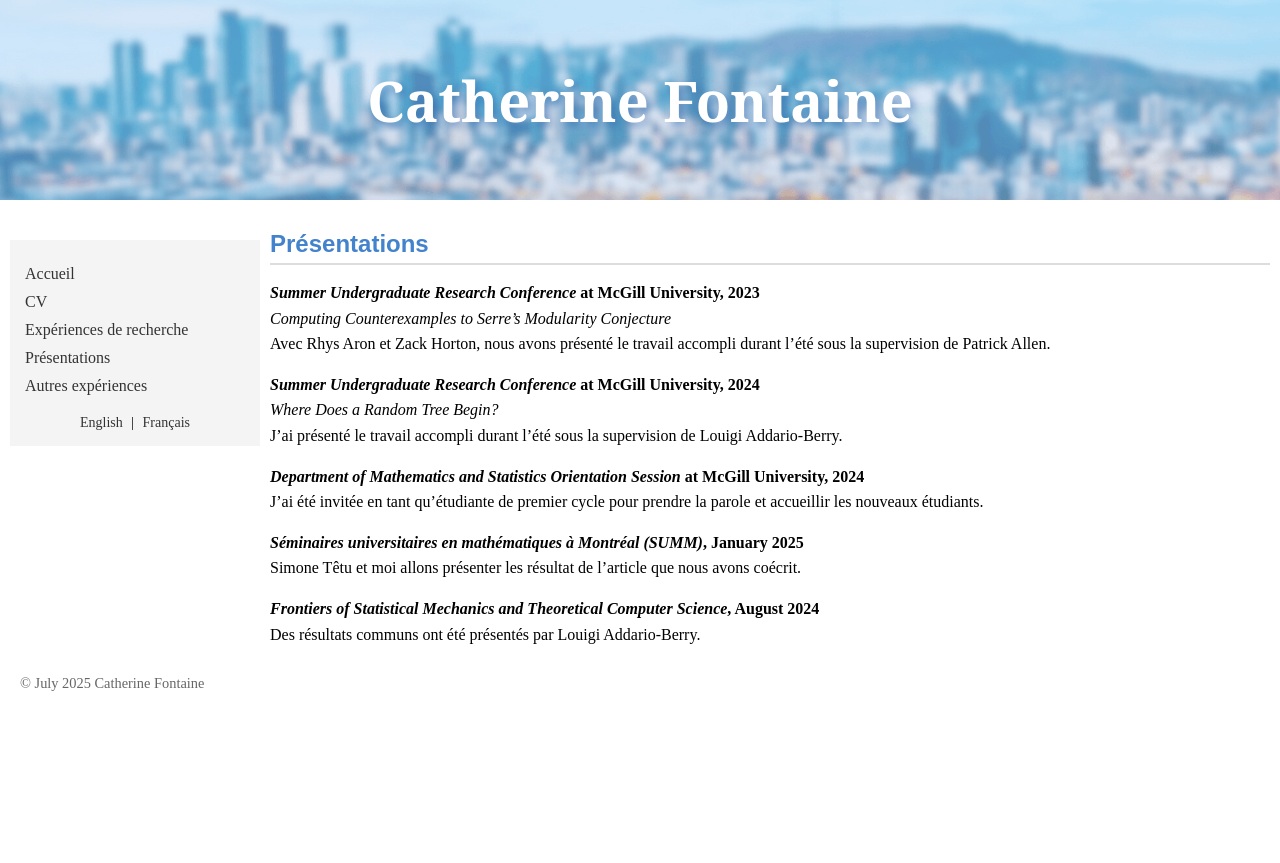
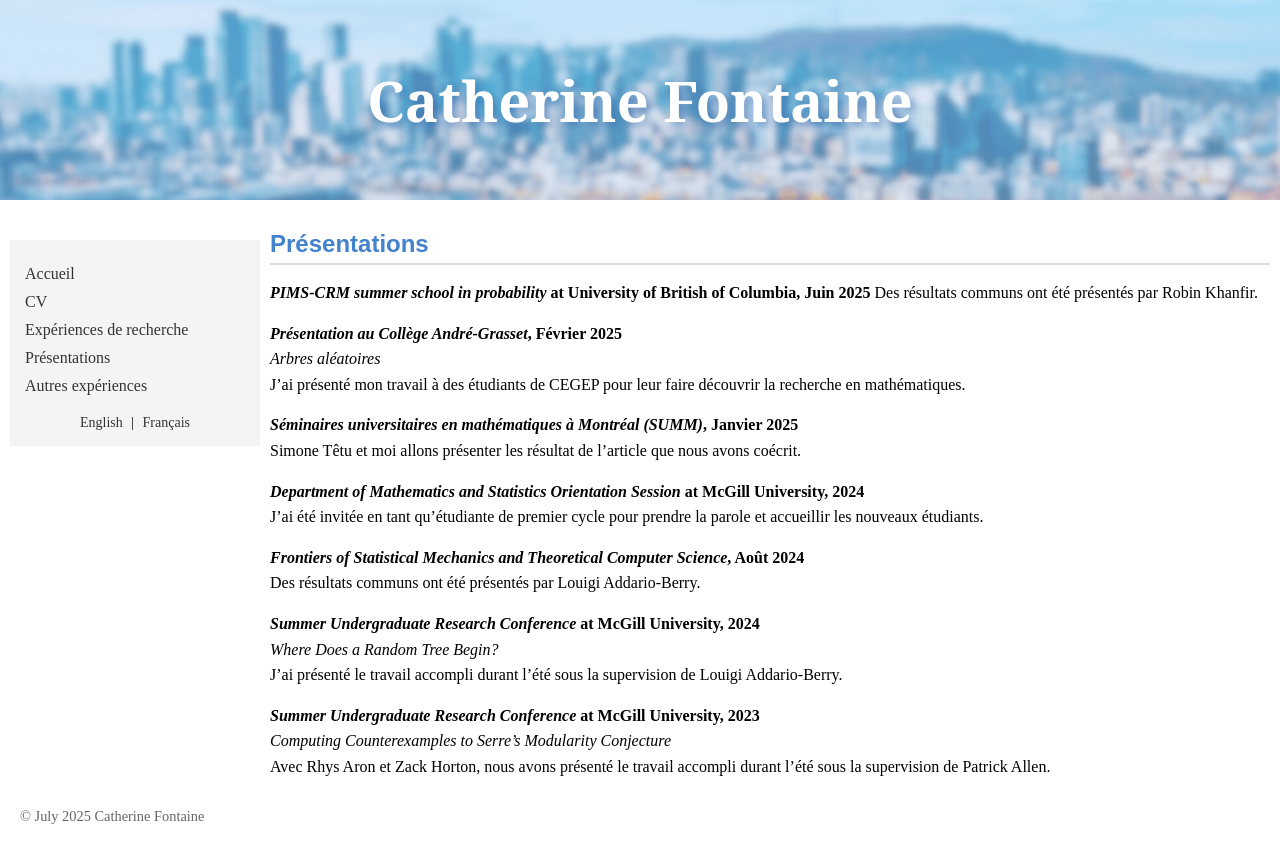
Before and after one commit to CatherineFontaine/CatherineFontaine.github.io, a Jekyll site: the page built from fr/presentations.md, in a window 1280 px wide. Shown: the top 863 px of the page. Built offline with Jekyll 4.4.1, drawn with Linux system fonts in a browser that asks for light colours.

Commit message:
Update presentations.md

```diff
--- a/fr/presentations.md
+++ b/fr/presentations.md
@@ -4,19 +4,27 @@ title: Présentations
 lang: fr
 ---
 ## Présentations
-***Summer Undergraduate Research Conference* at McGill University, 2023**
-*Computing Counterexamples to Serre’s Modularity Conjecture*
-Avec Rhys Aron et Zack Horton, nous avons présenté le travail accompli durant l’été sous la supervision de Patrick Allen.
+
+***PIMS-CRM summer school in probability* at University of British of Columbia, Juin 2025**
+Des résultats communs ont été présentés par Robin Khanfir.
+
+***Présentation au Collège André-Grasset*, Février 2025**
+*Arbres aléatoires*
+J’ai présenté mon travail à des étudiants de CEGEP pour leur faire découvrir la recherche en mathématiques.
+
+***Séminaires universitaires en mathématiques à Montréal (SUMM)*, Janvier 2025**
+Simone Têtu et moi allons présenter les résultat de l'article que nous avons coécrit.
+
+***Department of Mathematics and Statistics Orientation Session* at McGill University, 2024**
+J'ai été invitée en tant qu'étudiante de premier cycle pour prendre la parole et accueillir les nouveaux étudiants.
+
+***Frontiers of Statistical Mechanics and Theoretical Computer Science*, Août 2024**
+Des résultats communs ont été présentés par Louigi Addario-Berry.
 
 ***Summer Undergraduate Research Conference* at McGill University, 2024**
 *Where Does a Random Tree Begin?*
 J'ai présenté le travail accompli durant l’été sous la supervision de Louigi Addario-Berry.
 
-***Department of Mathematics and Statistics Orientation Session* at McGill University, 2024**
-J'ai été invitée en tant qu'étudiante de premier cycle pour prendre la parole et accueillir les nouveaux étudiants.
-
-***Séminaires universitaires en mathématiques à Montréal (SUMM)*, January 2025**
-Simone Têtu et moi allons présenter les résultat de l'article que nous avons coécrit.
-
-***Frontiers of Statistical Mechanics and Theoretical Computer Science*, August 2024**
-Des résultats communs ont été présentés par Louigi Addario-Berry.
+***Summer Undergraduate Research Conference* at McGill University, 2023**
+*Computing Counterexamples to Serre’s Modularity Conjecture*
+Avec Rhys Aron et Zack Horton, nous avons présenté le travail accompli durant l’été sous la supervision de Patrick Allen.
```
